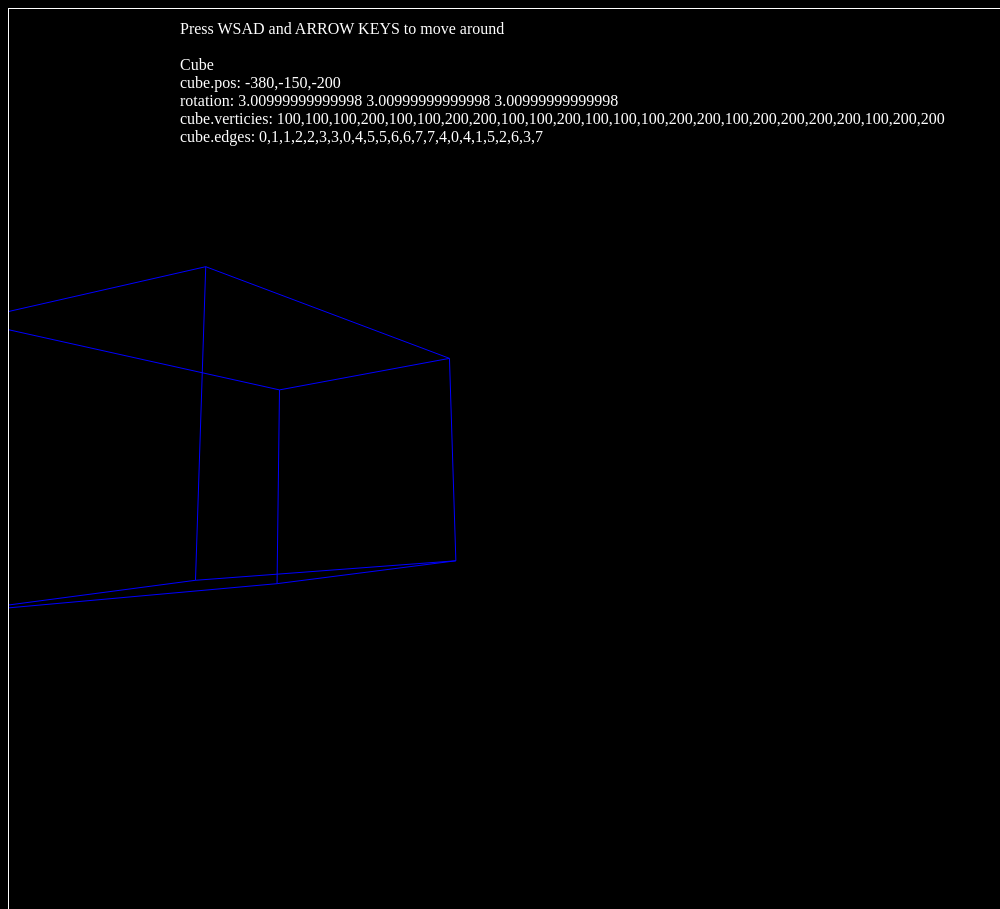
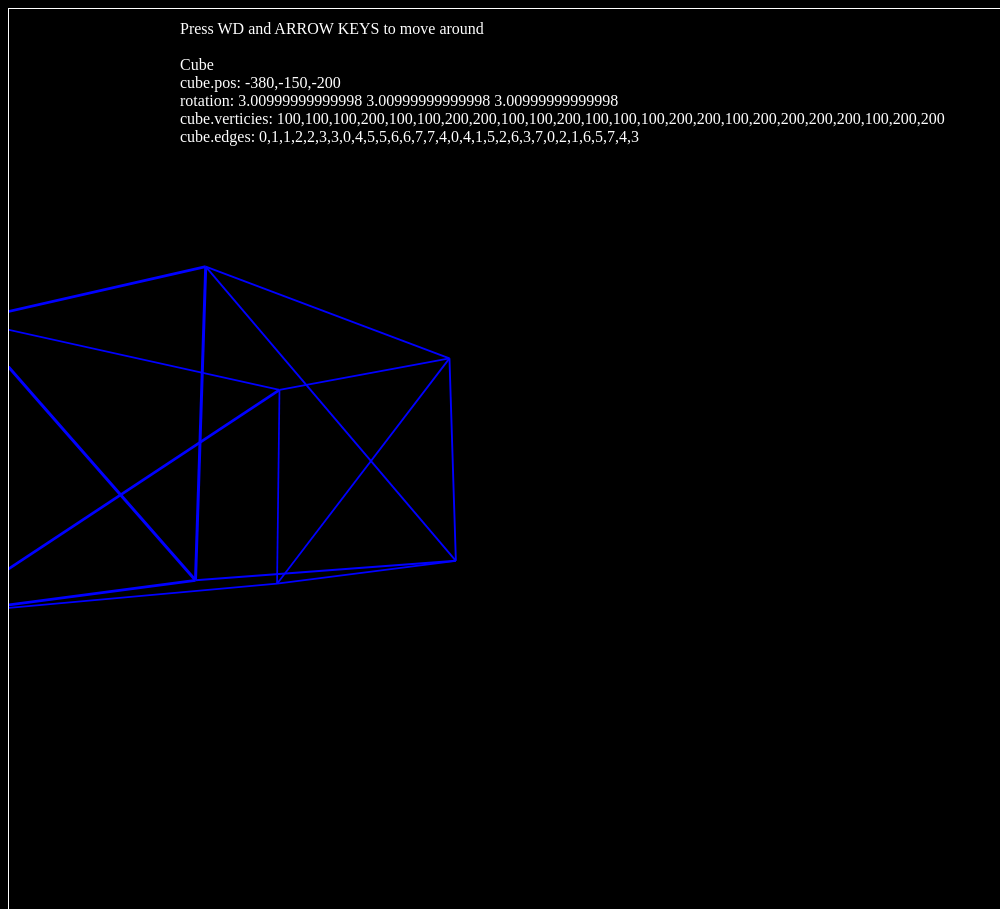
Before and after one commit to ItsEverest/3D-Renderer, a plain HTML site: page index.html in a window 1280 px wide. Shown: the top 909 px of the page, without its empty margins (0-1000 px from the left). Drawn offline with Linux system fonts and the light colour scheme.

Commit message:
linewidth

```diff
--- a/app.js
+++ b/app.js
@@ -10,7 +10,9 @@ var ctx = c.getContext("2d");
 const scale = 2;
 const FOV = 280;
 
-const camera = { pos: [0, 0, 0] };
+const camera = new Object();
+camera.pos = [0, 0, 0];
+camera.rotation = [0, 0, 2];
 
 const cube = new Object();
 cube.pos = [-150, -150, -200];
@@ -20,7 +22,8 @@ cube.vertices = [
 cube.edges = [
     [0, 1], [1, 2], [2, 3], [3, 0], // bottom edges
     [4, 5], [5, 6], [6, 7], [7, 4], // top edges
-    [0, 4], [1, 5], [2, 6], [3, 7]  // vertical edges
+    [0, 4], [1, 5], [2, 6], [3, 7],  // vertical edges
+    [0, 2], [1, 6], [5, 7], [4, 3]
 ];
 
 // Tak ChatGPT nie chciało mi się pisać tabelek
@@ -124,7 +127,7 @@ function rotateVertex(vertex, centerOffset){
     let z = vertex[2] - centerOffset[2];
 
     // Rotate around X axis
-    let newY = y * Math.cos(rotationX) - z * Math.sin(rotationX);
+    let newY = (y) * Math.cos(rotationX) - (z) * Math.sin(rotationX);
     let newZ = y * Math.sin(rotationX) + z * Math.cos(rotationX);
     y = newY;
     z = newZ;
@@ -150,7 +153,9 @@ function rotateVertex(vertex, centerOffset){
 }
 
 function projectedX(pos){
+    ctx.lineWidth = 500/(pos[2] - camera.pos[2] + FOV);
     return (pos[0] - camera.pos[0]) * FOV / (pos[2] - camera.pos[2] + FOV);
+
 }
 
 function projectedY(pos){
@@ -204,3 +209,13 @@ window.addEventListener("keydown", function (event) {
     // Cancel the default action to avoid it being handled twice
     event.preventDefault();
   }, true);
+
+
+  function updateMouse(event) {
+    pageX.innerText = event.pageX;
+    pageY.innerText = event.pageY;
+  }
+
+  c.addEventListener("mousemove", updateMouse, false);
+  c.addEventListener("mouseenter", updateMouse, false);
+  c.addEventListener("mouseleave", updateMouse, false);
--- a/index.html
+++ b/index.html
@@ -8,7 +8,7 @@
 </head>
 <body>
     <div style="color: white" id="cubeStats">
-        <div>Press WSAD and ARROW KEYS to move around <br><br></div>
+        <div>Press WD and ARROW KEYS to move around <br><br></div>
         <div>Cube</div>
         <div id="cubeOrigin"></div>
         <div id="cubePos"></div>
```
